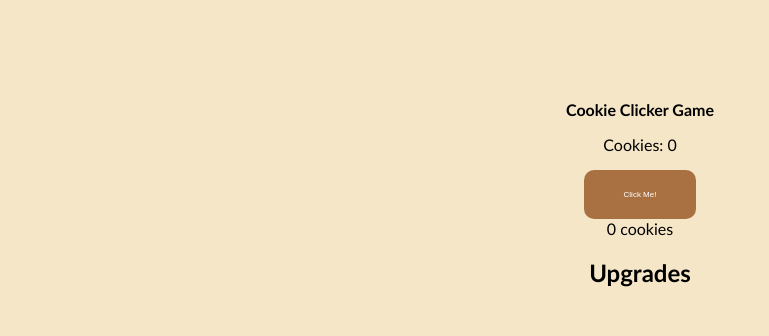
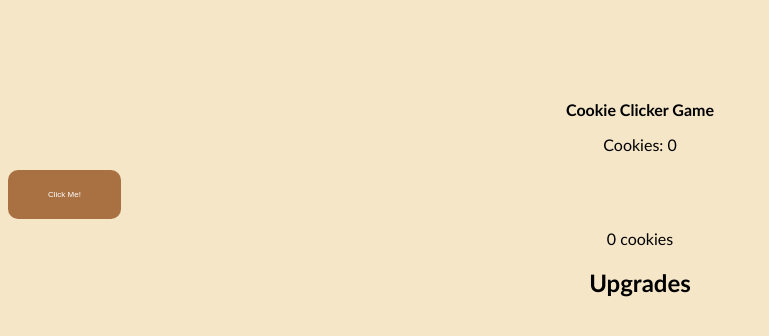
Before and after one commit to sarahroon/Assignment-Three-Week-Three, a plain HTML site: page index.html in a window 1280 px wide. Shown: the whole page, without its empty margins (0-769 px from the left). Drawn offline with Linux system fonts and the light colour scheme; no server answers.

Commit message:
Update style.css

```diff
--- a/style.css
+++ b/style.css
@@ -1,5 +1,5 @@
 body {
-    font-family: Calibri, Arial;
+    font-family: Calibri;
     text-align: center;
     background-color: #F5E6C8;
     margin-top: 100px;
@@ -22,3 +22,9 @@ h1 {
 #cookieButton:hover {
     background-color: #BC8656;
 }
+
+button {
+    display: block;
+    margin: 10px 0;
+    padding: 10px;
+}
```
